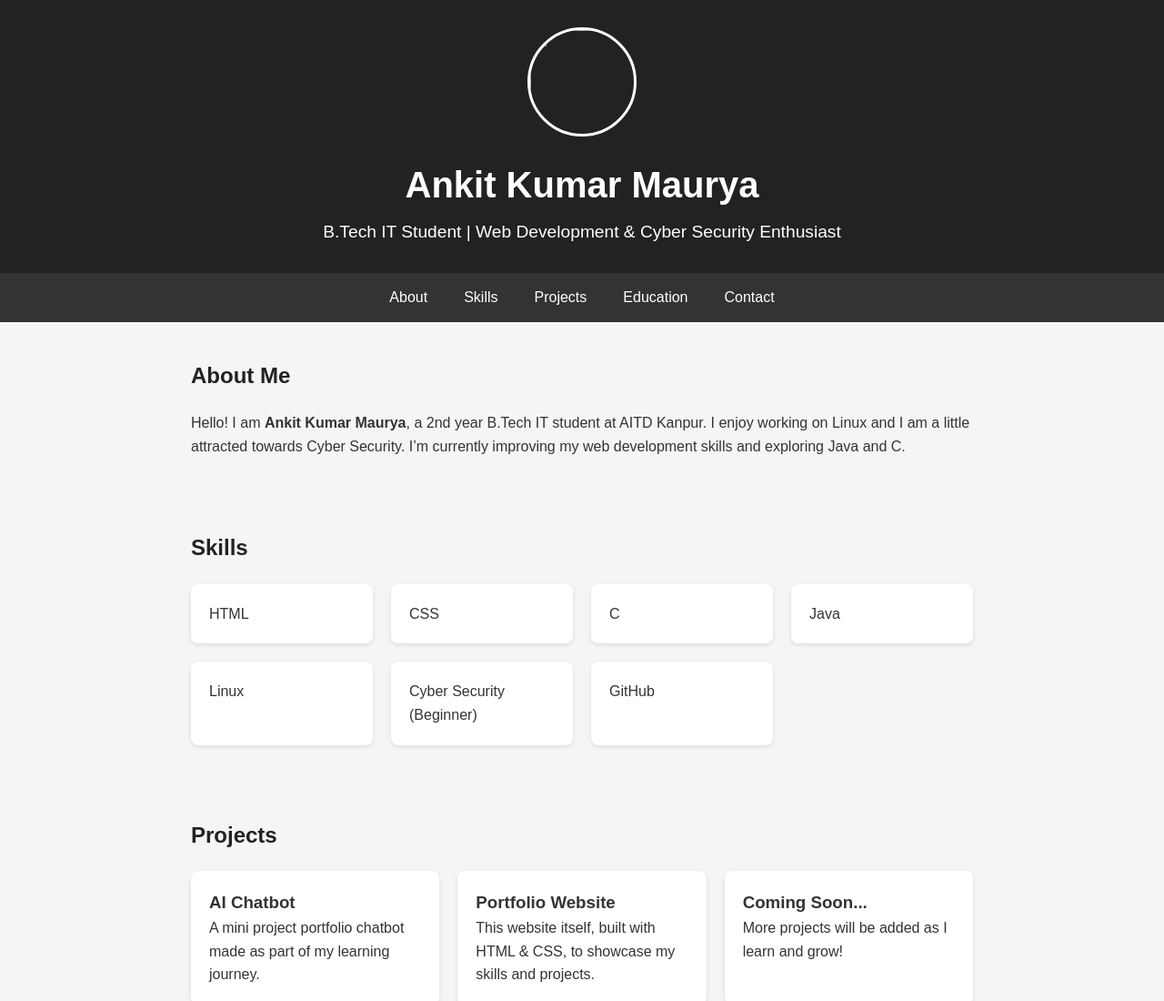
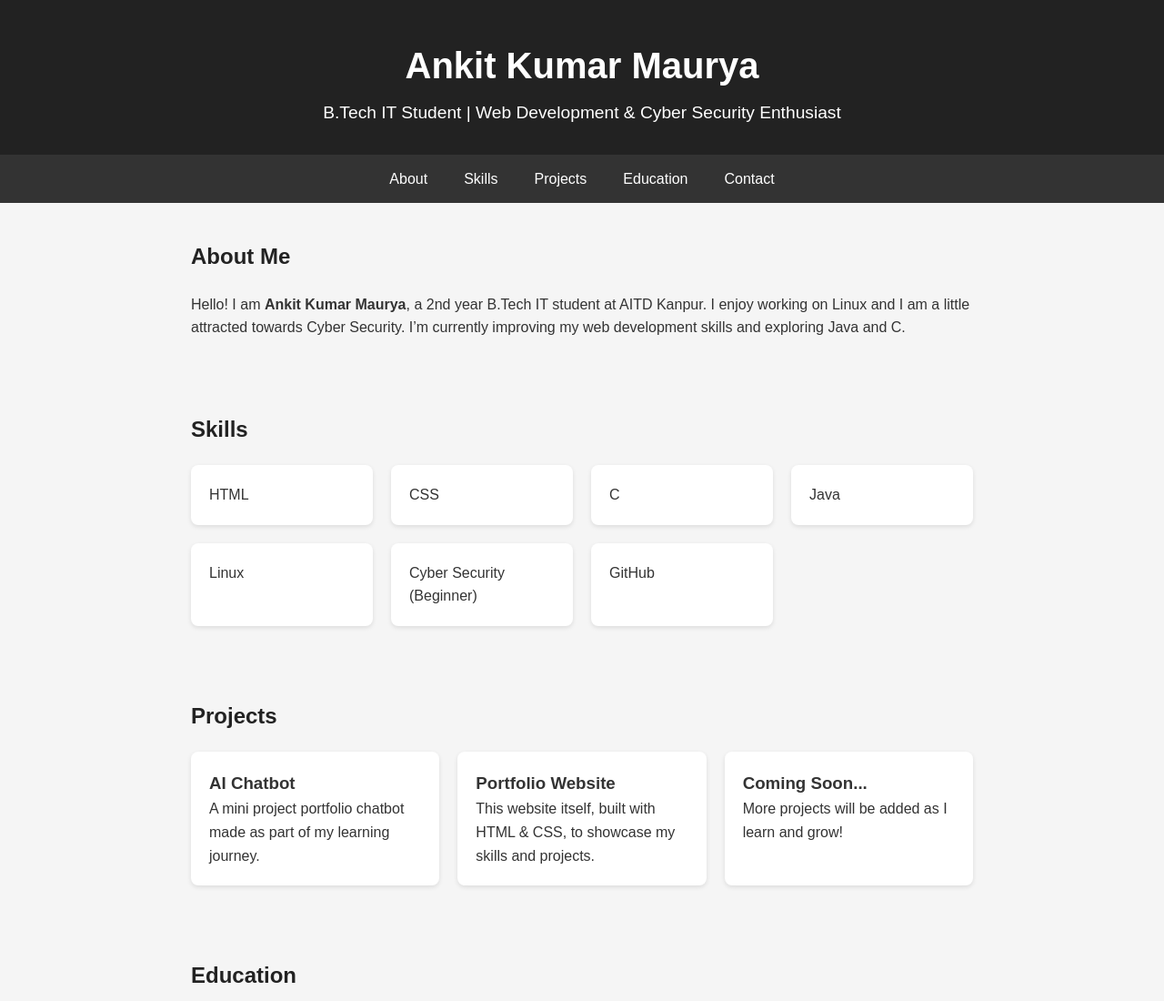
Before and after one commit to Ankit772Maurya/Portfolio, a plain HTML site: page index.html in a window 1280 px wide. Shown: the top 1100 px of the page at 91% size. Drawn offline with Linux system fonts and the light colour scheme.

Commit message:
Update index.html

```diff
--- a/index.html
+++ b/index.html
@@ -8,7 +8,7 @@
 </head>
 <body>
   <header>
-    <img src="profile.jpg" alt="" class="profile-pic">
+
     <h1>Ankit Kumar Maurya</h1>
     <p>B.Tech IT Student | Web Development & Cyber Security Enthusiast</p>
   </header>
```
